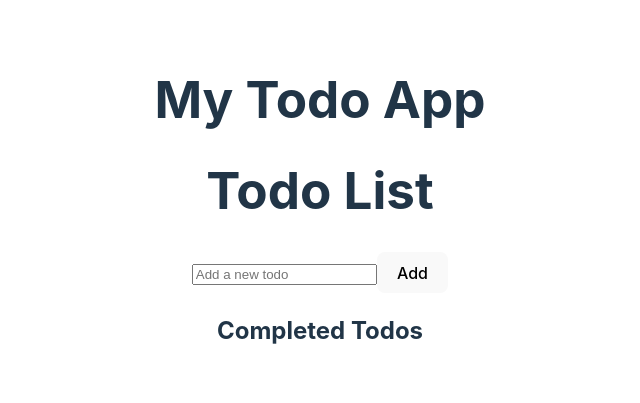
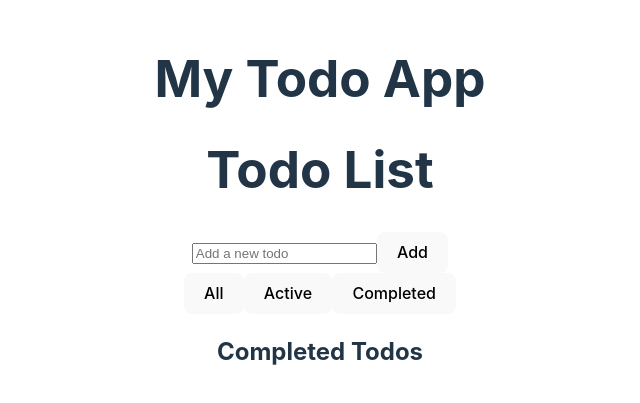
Before and after one commit to Erica-Ku/TodoList, a React (Vite) app: page / in a window 1280 px wide. Shown: the part 197-600 px from the top of the page, without its empty margins (320-960 px from the left). Built offline with nearby package versions, Linux system fonts and the light colour scheme; the HTML template or start-up script is replaced by a standard one.

Commit message:
필터링 기능 구현

```diff
--- a/src/components/TodoList.jsx
+++ b/src/components/TodoList.jsx
@@ -5,6 +5,7 @@ const TodoList = ({ todos, updateTodo, deleteTodo }) => {
   const [editingId, setEditingId] = useState(null);
   const [updatedText, setUpdatedText] = useState('');
   const [inputText, setInputText] = useState('');
+  const [filter, setFilter] = useState('all');
 
   const handleDelete = id => {
     deleteTodo(id);
@@ -28,15 +29,17 @@ const TodoList = ({ todos, updateTodo, deleteTodo }) => {
       return;
     }
 
-    updateTodo({
-      id,
+    const updatedTodo = {
+      ...todos.find(todo => todo.id === id),
       text: updatedText.trim(),
-    });
+    };
 
+    updateTodo(updatedTodo);
     handleCancelEdit();
   };
 
   const handleInputChange = e => {
+    setInputText(e.target.value);
     setUpdatedText(e.target.value);
   };
 
@@ -50,13 +53,22 @@ const TodoList = ({ todos, updateTodo, deleteTodo }) => {
     updateTodo(updatedTodo);
   };
 
-  const activeTodos = todos.filter(todo => !todo.completed);
-  const completedTodos = todos.filter(todo => todo.completed);
+  const handleFilterChange = filter => {
+    setFilter(filter);
+  };
+
+  const filteredTodos = filter === 'completed' ? todos.filter(todo => todo.completed) :
+    filter === 'active' ? todos.filter(todo => !todo.completed) : todos;
 
   return (
     <div>
+      <div>
+        <button onClick={() => handleFilterChange('all')}>All</button>
+        <button onClick={() => handleFilterChange('active')}>Active</button>
+        <button onClick={() => handleFilterChange('completed')}>Completed</button>
+      </div>
       <ul>
-        {activeTodos.map(todo => (
+        {filteredTodos.map(todo => (
           <li key={todo.id} className={editingId === todo.id ? 'editing' : ''}>
             {editingId === todo.id ? (
               <div>
@@ -87,7 +99,7 @@ const TodoList = ({ todos, updateTodo, deleteTodo }) => {
           </li>
         ))}
       </ul>
-      <CompletedTodos completedTodos={completedTodos} deleteTodo={deleteTodo} />
+      <CompletedTodos completedTodos={todos.filter(todo => todo.completed)} deleteTodo={deleteTodo} />
     </div>
   );
 };
```
Also changed, not shown: 1 other file (tests, documents, lock files or other folders).
